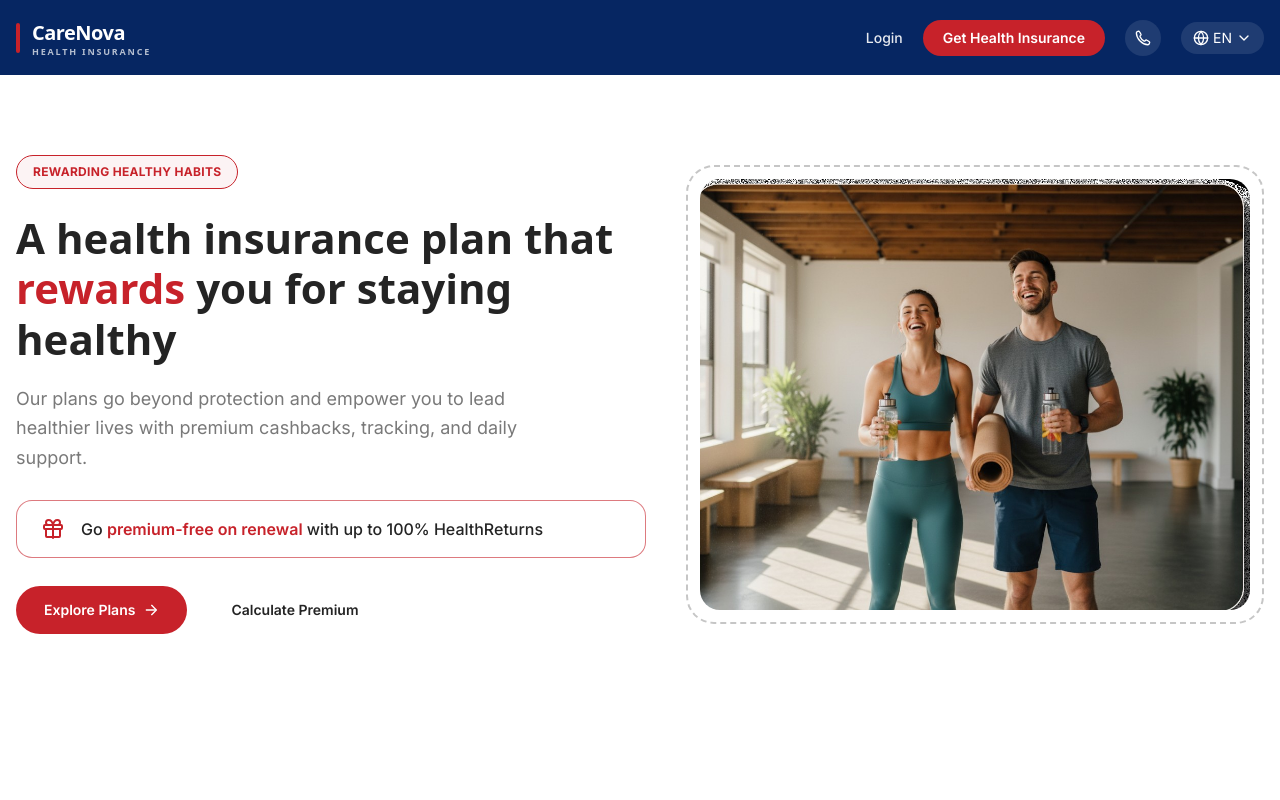
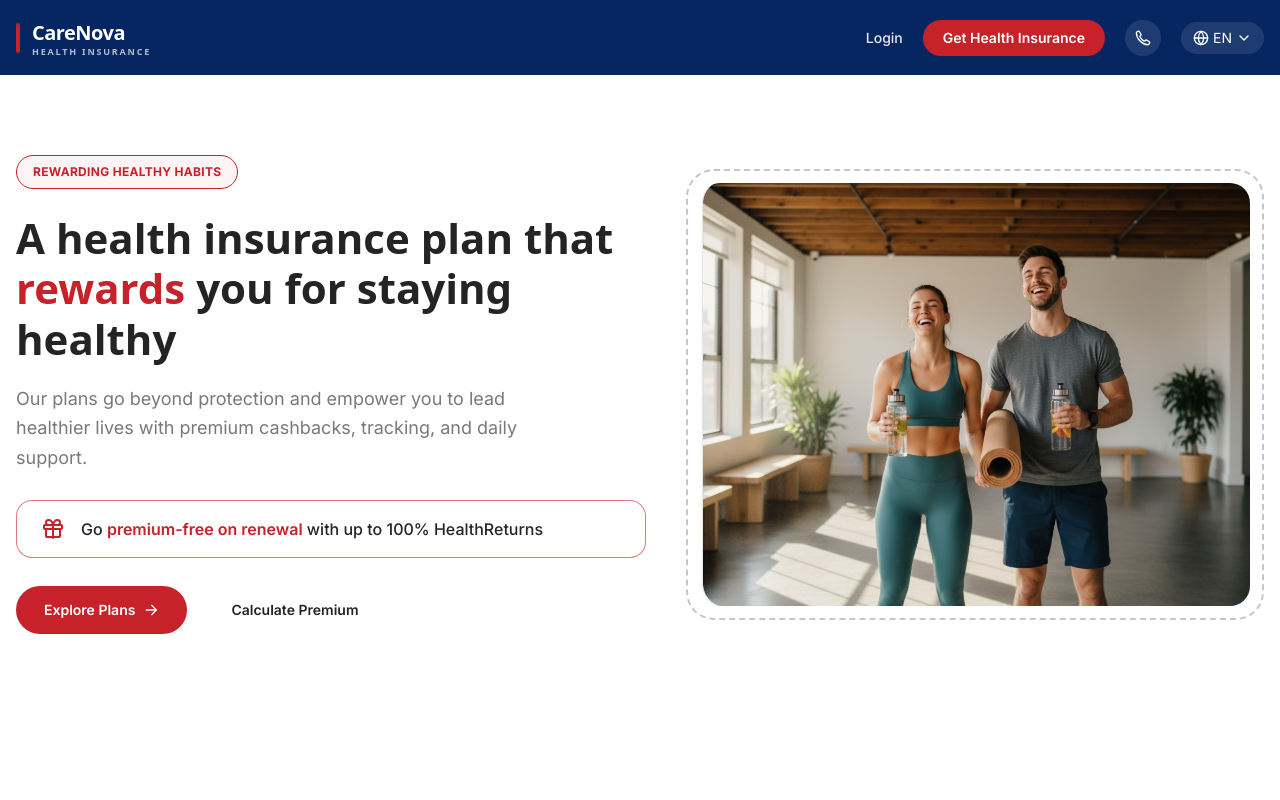
Before and after one commit to Dhamodharan-sw-dev/HLS, a React (Vite) app: page / in a window 1280 px wide. Shown: the top 800 px of the page. Built offline with nearby package versions, Linux system fonts and the light colour scheme; a web font is replaced by a local one.

Commit message:
Fix hero photo crop: composite onto white before flattening to remove black artifacts baked in from transparent PNG edges

```diff
--- a/src/sections/HeroSection.tsx
+++ b/src/sections/HeroSection.tsx
@@ -55,7 +55,7 @@ export default function HeroSection() {
               <img
                 src="assets/hero/couple-workout.jpg"
                 alt="A woman and man smiling together after a workout, holding water bottles and a yoga mat"
-                className="aspect-[1080/845] w-full rounded-[20px] object-cover"
+                className="aspect-[1076/828] w-full rounded-[20px] object-cover"
               />
             </div>
           </div>
```
Also changed, not shown: public/assets/hero/couple-workout.jpg.
